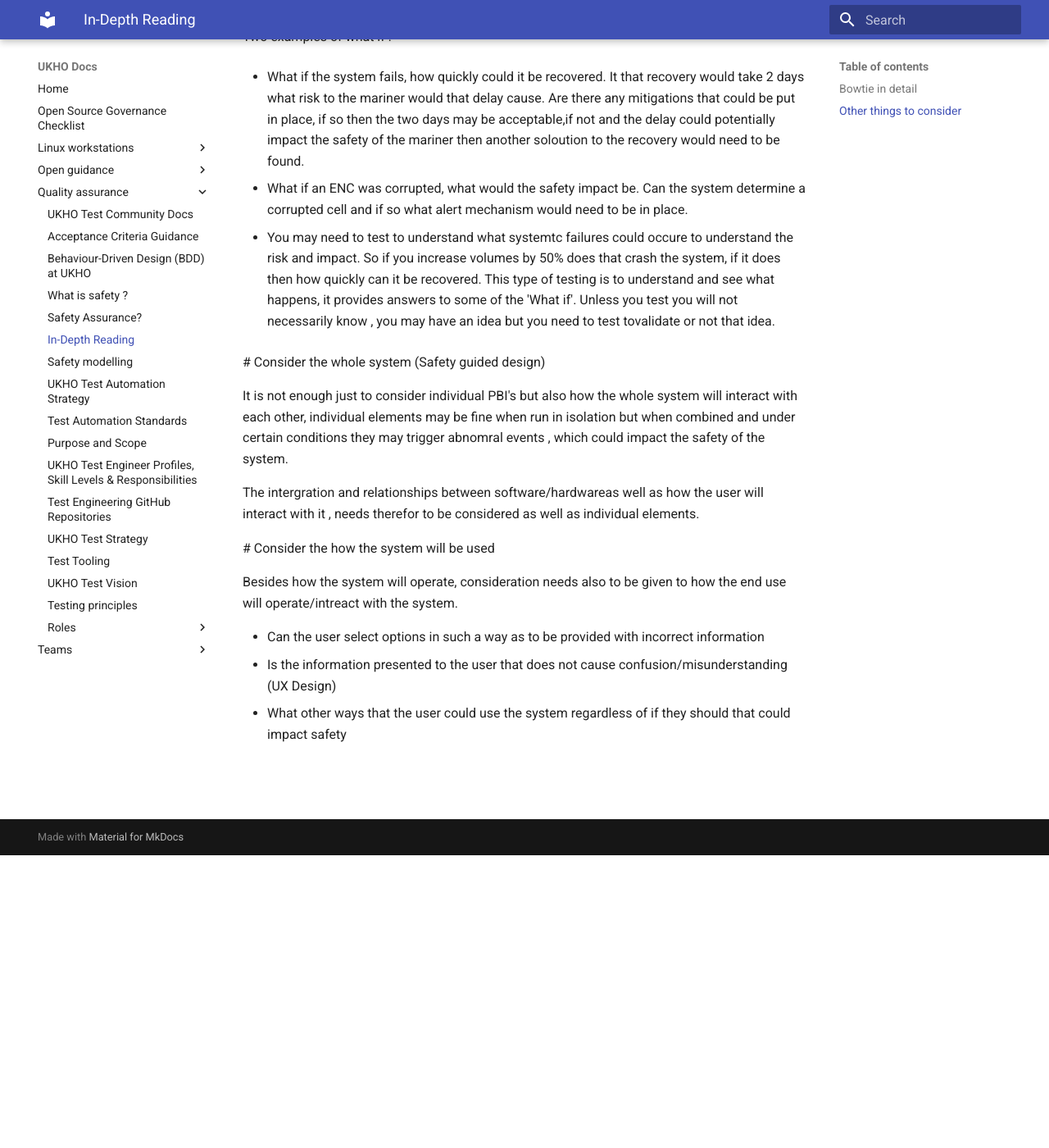
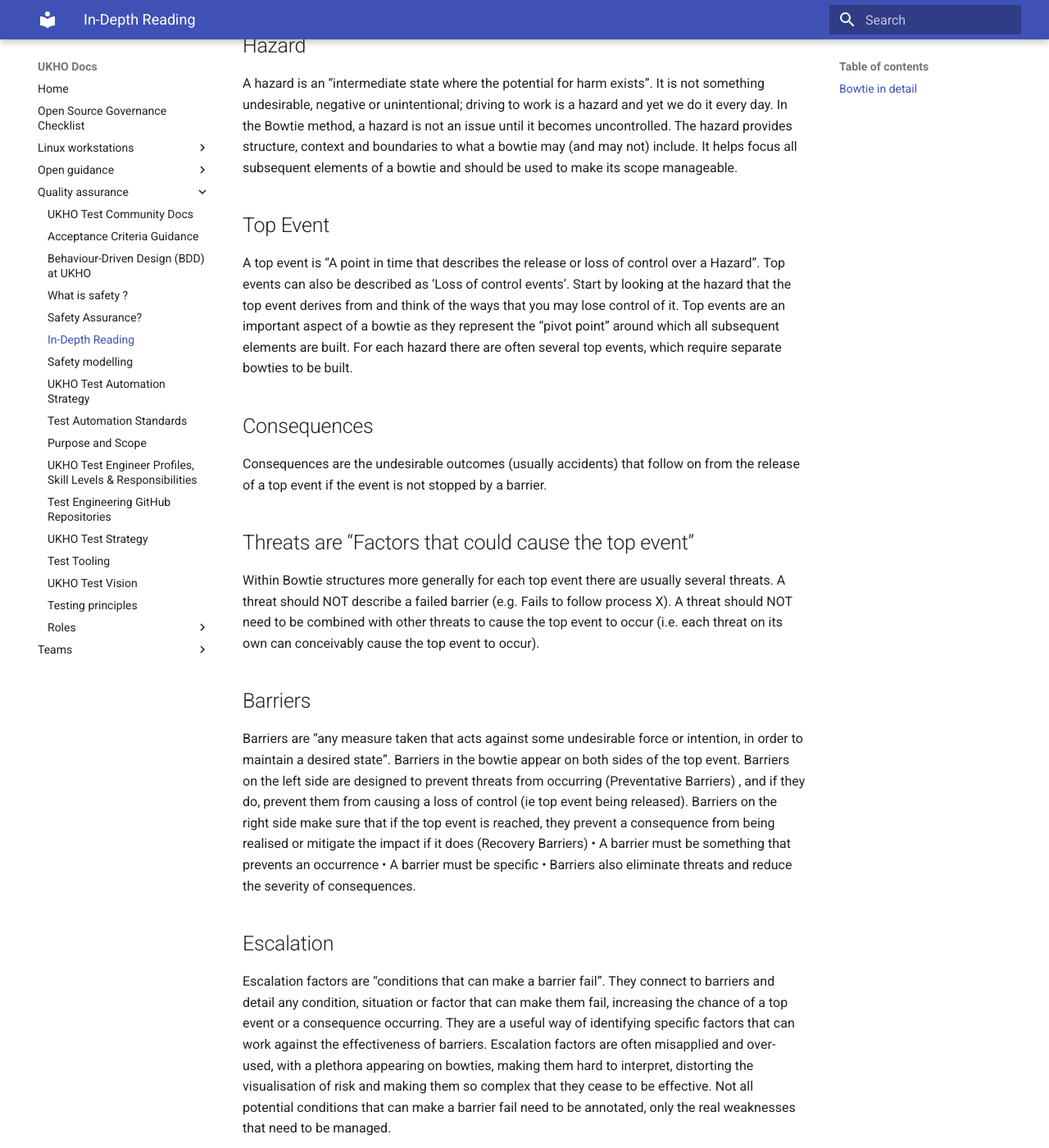
Before and after one commit to UKHO/docs, an MkDocs documentation site: the page built from docs/quality-assurance/safety-background-info.md, in a window 1280 px wide and 1400 px high, scrolled down 357 px. Shown: the whole window at 82% size. Built offline with MkDocs 1.6.1 and Material for MkDocs 9.7.7, drawn with Linux system fonts in a browser that asks for light colours; some of the changed text lies outside the part shown.

Commit message:
Update safety-background-info.md

```diff
--- a/docs/quality-assurance/safety-background-info.md
+++ b/docs/quality-assurance/safety-background-info.md
@@ -6,6 +6,42 @@
  [Bowtie in more depth](https://www.youtube.com/watch?v=VsKgSDbHP3A)
 
  [Bowtie the process](https://www.youtube.com/watch?v=dpGKHncw-d8)
+
+# Definitions
+
+## Hazard
+A hazard is an “intermediate state where the potential for harm exists”. It is not something undesirable, negative or unintentional; driving to work is a hazard and yet we do it every day. In the Bowtie method, a hazard is not an issue until it becomes uncontrolled.
+The hazard provides structure, context and boundaries to what a bowtie may (and may not) include. It helps focus all subsequent elements of a bowtie and should be used to make its scope manageable.
+
+## Top Event
+
+A top event is “A point in time that describes the release or loss of control over a Hazard”. Top events can also be described as ‘Loss of control events’. Start by looking at the hazard that the top event derives from and think of the ways that you may lose control of it.
+Top events are an important aspect of a bowtie as they represent the “pivot point” around which all subsequent elements are built. For each hazard there are often several top events, which require separate bowties to be built.
+
+## Consequences
+
+Consequences are the undesirable outcomes (usually accidents) that follow on from the release of a top event if the event is not stopped by a barrier.
+
+## Threats are “Factors that could cause the top event”
+
+Within Bowtie structures more generally for each top event there are usually several threats. A threat should NOT describe a failed barrier (e.g. Fails to follow process X).
+A threat should NOT need to be combined with other threats to cause the top event to occur (i.e. each threat on its own can conceivably cause the top event to occur).
+
+## Barriers
+
+Barriers are “any measure taken that acts against some undesirable force or intention, in order to maintain a desired state”.
+Barriers in the bowtie appear on both sides of the top event. Barriers on the left side are designed to prevent threats from occurring (Preventative Barriers) , and if they do, prevent them from causing a loss of control (ie top event being released). Barriers on the right side make sure that if the top event is reached, they prevent a consequence from being realised or mitigate the impact if it does (Recovery Barriers) • A barrier must be something that prevents an occurrence • A barrier must be specific • Barriers also eliminate threats and reduce the severity of consequences.
+
+## Escalation
+
+Escalation factors are “conditions that can make a barrier fail”. They connect to barriers and detail any condition, situation or factor that can make them fail, increasing the chance of a top event or a consequence occurring. They are a useful way of identifying specific factors that can work against the effectiveness of barriers.
+Escalation factors are often misapplied and over-used, with a plethora appearing on bowties, making them hard to interpret, distorting the visualisation of risk and making them so complex that they cease to be effective. Not all potential conditions that can make a barrier fail need to be annotated, only the real weaknesses that need to be managed.
+
+## Activties
+
+Activities are “detailed tasks that need to be executed in order for a barrier to be fully functional.
+Activities can be a powerful part of the Bowtie management approach as they recognise the reality that a barrier is often not owned by one individual, rather it is made up of a number of activities delivered by different individuals or organisations
+Coffee Time
 
 ## Other things to consider
 
```
